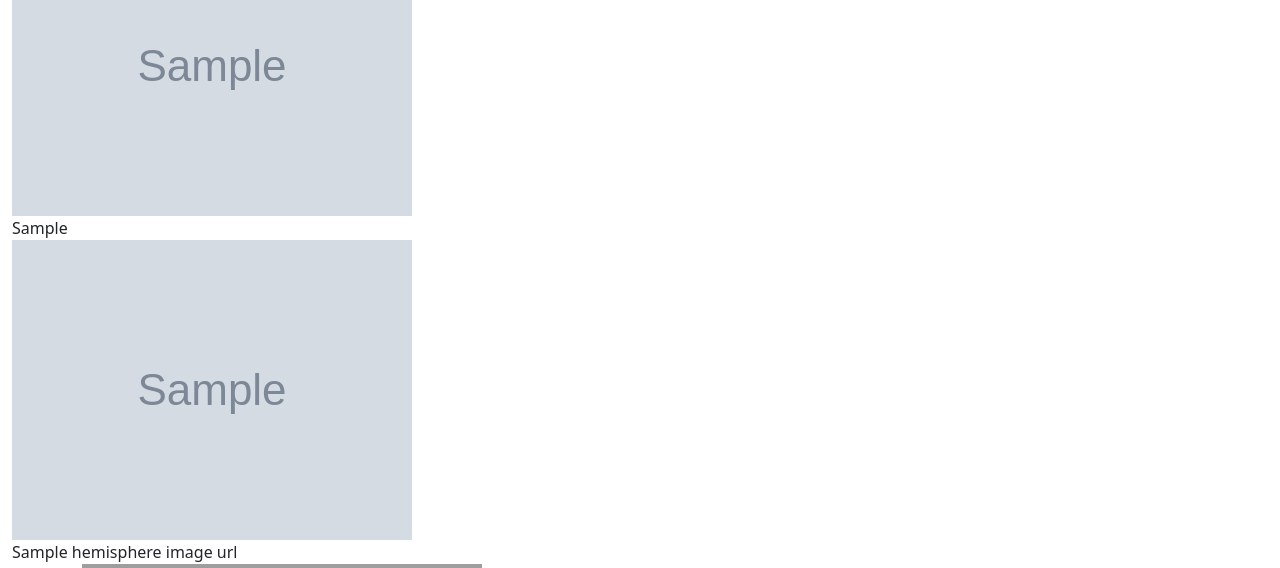
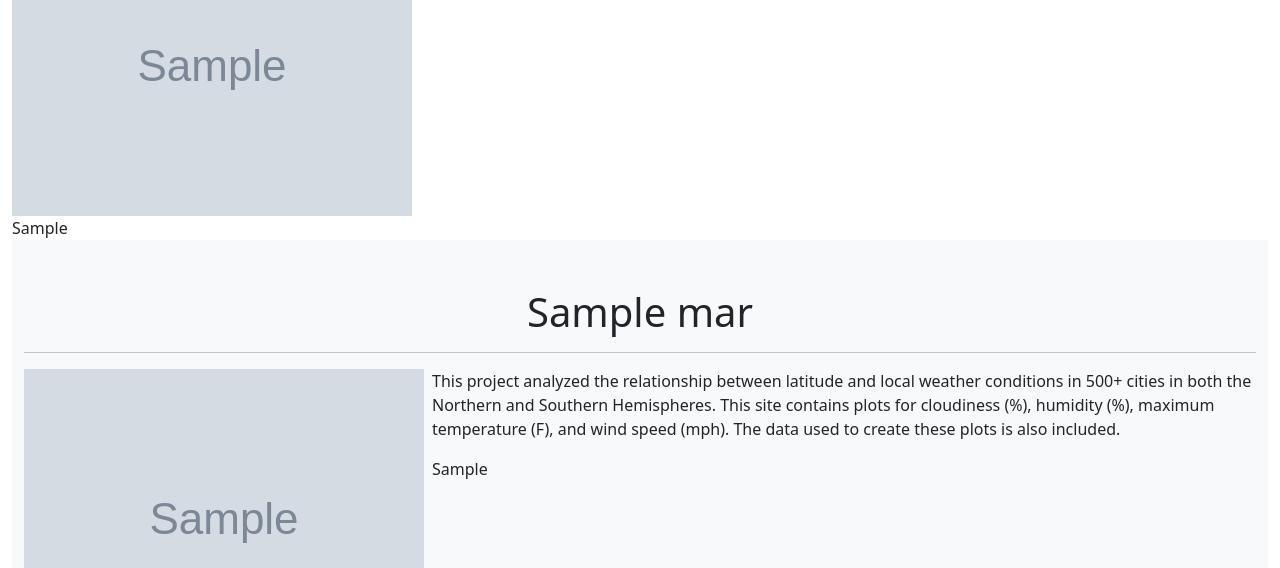
Before and after one commit to emeralddawns/Web-Scraping-and-Flask, a Flask app: page / in a window 1280 px wide. Shown: the part 334-902 px from the top of the page. Run offline with Flask 2, Linux system fonts and the light colour scheme; grey boxes marked "Sample" are stand-in pictures; a database or web service that is not in the repository returns one stand-in record (values such as "Sample title"); some libraries are stand-ins or nearby versions; grey boxes are pictures that could not be loaded.

Commit message:
hemi works

```diff
--- a/Mission_to_Mars/templates/index.html
+++ b/Mission_to_Mars/templates/index.html
@@ -6,6 +6,7 @@
   <meta name="viewport" content="width=device-width, initial-scale=1.0">
   <meta http-equiv="X-UA-Compatible" content="ie=edge">
   <title>Mars!</title>
+  <link href="style.css" rel="stylesheet" type="text/css">
   <link href="https://cdn.jsdelivr.net/npm/bootstrap@5.0.2/dist/css/bootstrap.min.css" rel="stylesheet" integrity="sha384-EVSTQN3/azprG1Anm3QDgpJLIm9Nao0Yz1ztcQTwFspd3yD65VohhpuuCOmLASjC" crossorigin="anonymous">
 </head>
 
@@ -23,27 +24,65 @@
     <br/>
         {{mars.mars_table_html}}
     <br/>
-    <img src="{{ mars.hemisphere_image_urls[0]['link']}}" alt="Hemisphere">
-    <figcaption>{{mars.hemisphere_image_urls[0]['title']}}</figcaption>
 
+
+    <div class="container-fluid h-100">
+        <div class="row h-100">
+            <div class="wrapper col overflow-auto bg-light h-100 py-5" id="Summary">
+                <h1 class = "text-center">{{ mars.news_title }}</h1>
+                <hr>
+                  <div >
+                    <img src="{{ mars.featured_image_url }}" class="img-fluid float-start pull-start me-2" title="Featured Mars Image" alt="Featured_Mars_Image">
+                    <p>This project analyzed the relationship between latitude and local weather conditions in 500+ cities in both the Northern and Southern Hemispheres. This site contains plots for cloudiness (%), humidity (%), maximum temperature (F), and wind speed (mph). The data used to create these plots is also included.</p>
+                    <p>{{ mars.news_p }}</p>
+                  </div>
+            </div>
+
+
+
+
+
+
+
+
+
+    <div class="bg-light" id = "Visualizations">
+        <div class="container bg-light">
+        <h2 class = "text-center">Martian Hemispheres</h2>
+        <hr>
             <div class="container">
                 <div class="row">
-
                     <div class="col-sm-3 col-md-12 col-xxl-6">
-              <img src="assets/images/MaxTvsLat.svg" class="img-fluid" title="Maximum Temperature vs Latitude" alt="Maximum Temperature vs Latitude">
+                        <figure>
+                            <img src="{{ mars.hemisphere_image_urls[0]['link']}}" class="img-fluid" title="{{mars.hemisphere_image_urls[0]['title']}}" alt="{{mars.hemisphere_image_urls[0]['title']}}">
+                            <figcaption class="text-center" id = "hemi_caption">{{mars.hemisphere_image_urls[0]['title']}}</figcaption>
+                        </figure>
                     </div>
                     <div class="col-sm-3 col-md-12 col-xxl-6">
-              <img src="assets/images/HumVsLat.svg" class="img-fluid" title="Humidity vs Latitude" alt="Humidity vs Latitude">
+                        <figure>
+                            <img src="{{ mars.hemisphere_image_urls[1]['link']}}" class="img-fluid" title="{{mars.hemisphere_image_urls[1]['title']}}" alt="{{mars.hemisphere_image_urls[1]['title']}}">
+                            <figcaption class="text-center" id = "hemi_caption">{{mars.hemisphere_image_urls[1]['title']}}</figcaption>
+                        </figure>
                     </div>
                     <div class="col-sm-3 col-md-12 col-xxl-6">
-              <img src="assets/images/CloudVsLat.svg" class="img-fluid" title="Cloudiness vs Latitude" alt="Cloudiness vs Latitude">
+                        <figure>
+                            <img src="{{ mars.hemisphere_image_urls[2]['link']}}" class="img-fluid" title="{{mars.hemisphere_image_urls[2]['title']}}" alt="{{mars.hemisphere_image_urls[2]['title']}}">
+                            <figcaption class="text-center" id = "hemi_caption">{{mars.hemisphere_image_urls[2]['title']}}</figcaption>
+                        </figure>
                     </div>
                     <div class="col-sm-3 col-md-12 col-xxl-6">
-              <img src="assets/images/WSpdVsLat.svg" class="img-fluid" title="Wind Speed vs Latitude" alt="Wind Speed vs Latitude">
+                        <figure>
+                            <img src="{{ mars.hemisphere_image_urls[3]['link']}}" class="img-fluid" title="{{mars.hemisphere_image_urls[3]['title']}}" alt="{{mars.hemisphere_image_urls[3]['title']}}">
+                            <figcaption class="text-center" id = "hemi_caption">{{mars.hemisphere_image_urls[3]['title']}}</figcaption>
+                        </figure>
+                    </div>
+
+
                     </div>
                 </div>
             </div>
-
+        </div>
+    </div>
   </div>
 </body>
 
--- /dev/null
+++ b/Mission_to_Mars/templates/style.css
@@ -0,0 +1,4 @@
+figure{
+    padding-bottom: 5rem;
+    text-align: center;
+}
```
Also changed, not shown: 1 other file. Lines whose indentation alone changed are shown as unchanged.
